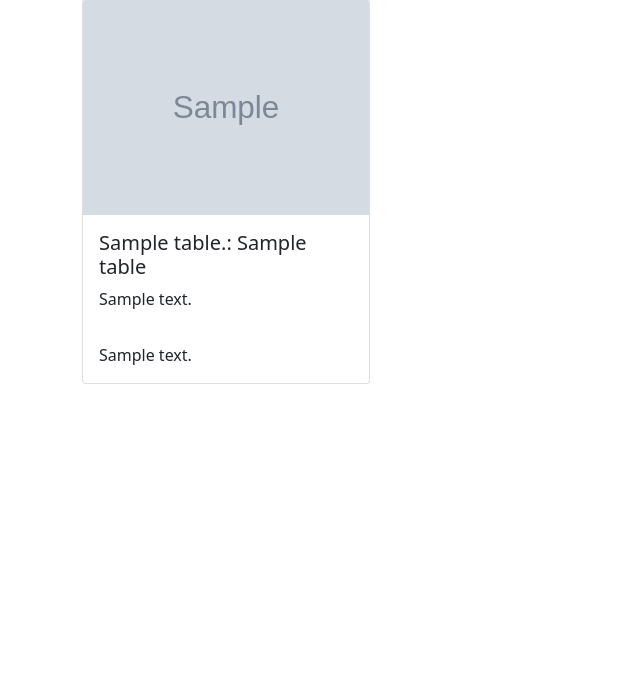
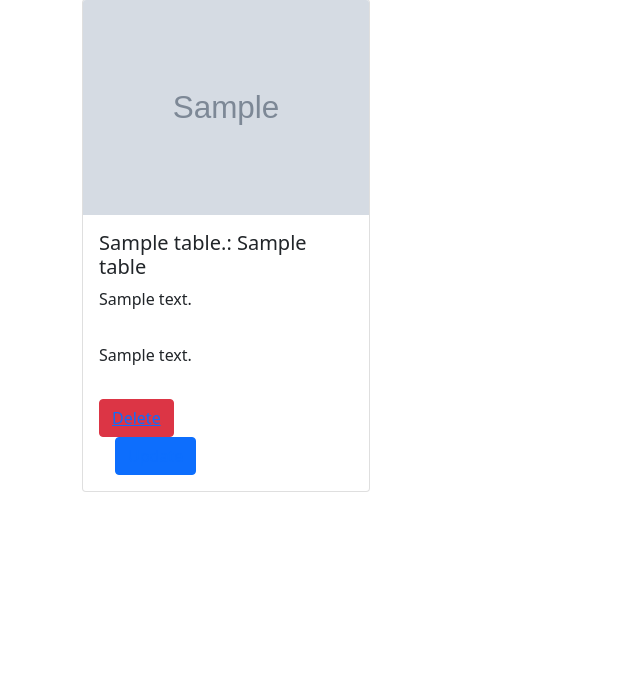
Before and after one commit to Gabin-ishimwe/php-assignment, a PHP site: page /read.php in a window 1280 px wide. Shown: the part 81-772 px from the top of the page, without its empty margins (0-640 px from the left). Run offline with PHP 8.4, Linux system fonts and the light colour scheme; tables that the repository leaves empty or names only in its code hold one stand-in row (values such as "Sample post"); grey boxes marked "Sample" are stand-in pictures.

Commit message:
Update read.php

```diff
--- a/read.php
+++ b/read.php
@@ -62,6 +62,14 @@
                <div class='card-body'>
                <p class='card-text'>$row[long_bio]</p>
               </div>
+               <div class='card-body'>
+               <div class='card-link'>
+               <button name='delete' class='btn btn-danger'><a href='delete.php?deleteId=$row[id]'>Delete</a></button>
+               </div>
+               <div class='card-link'>
+              <button name='update' class='btn btn-primary'><a href='update.php?updateId=$row[id]'>Update</a></button>
+              </div>
+              </div>
             </div>
             </div>
             </div>
```
